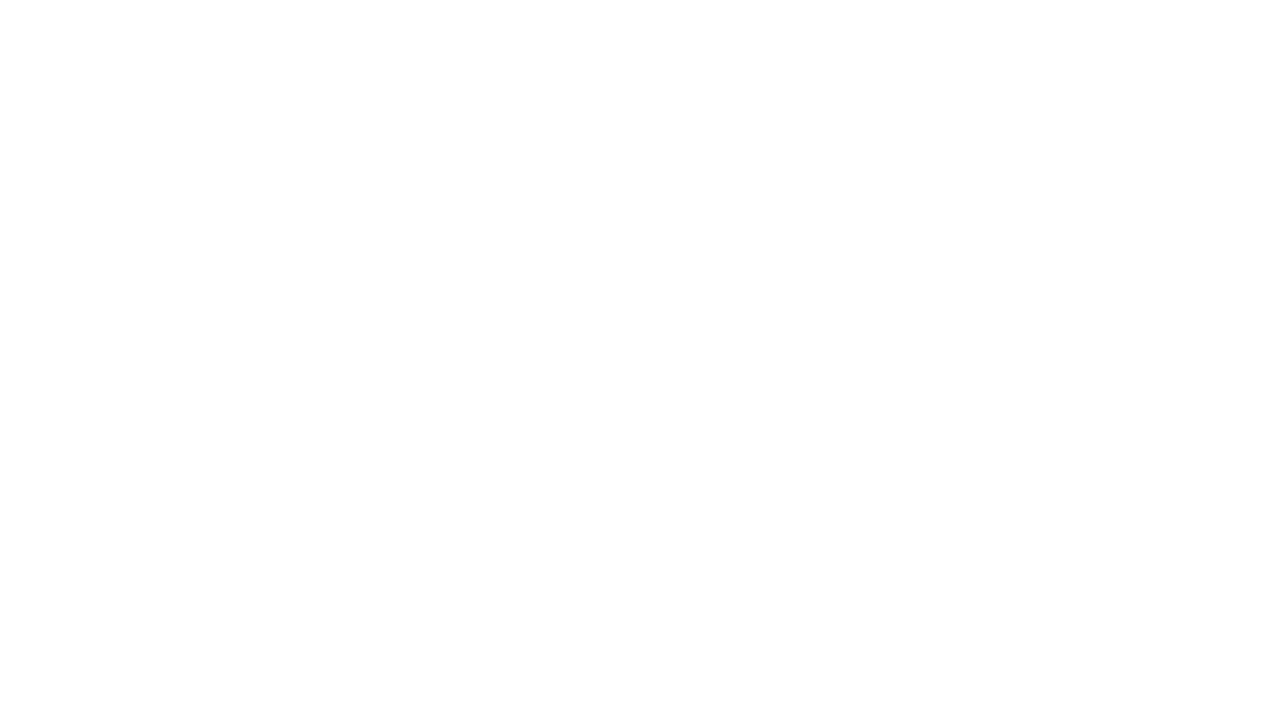
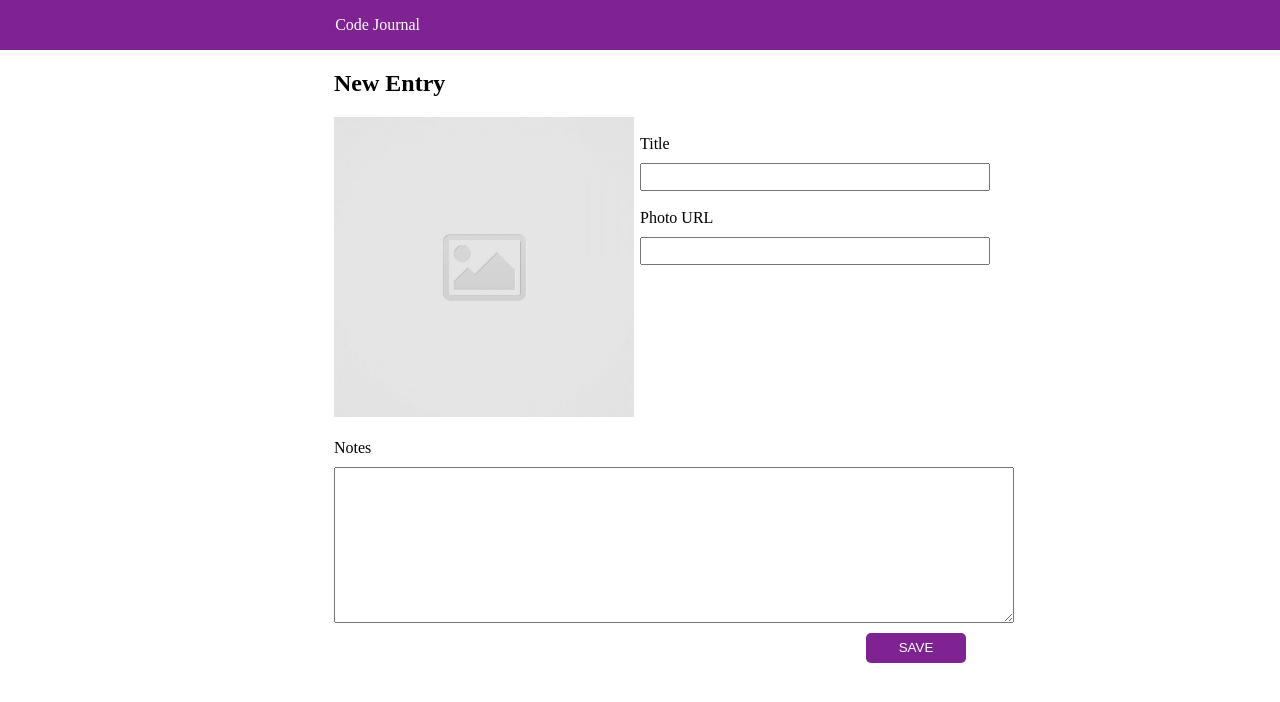
Before and after one commit to saraysc/code-journal, a website: page index.html in a window 1280 px wide. Drawn offline with Linux system fonts and the light colour scheme.

Commit message:
Completed user-can-create-an-entry.

```diff
--- a/css/styles.css
+++ b/css/styles.css
@@ -0,0 +1,98 @@
+.container {
+  max-width: 800px;
+  margin: auto;
+}
+
+.row {
+  display: flex;
+}
+
+.first-line {
+  width: 100%;
+  background-color: #802392;
+  color: white;
+  display: flex;
+}
+
+.head {
+  flex-basis: 50%;
+}
+
+.header-font {
+  font-size: 16px;
+  text-align: right;
+  margin-right: 220px;
+}
+
+.col-2 {
+  flex-basis: 50%;
+}
+
+.col-2-second {
+  display: flex;
+  flex-direction: column;
+}
+
+.col-2 img {
+  width: 300px;
+  margin-left: 70px;
+}
+
+form h2 {
+  margin-left: 70px;
+}
+
+input {
+  width: 350px;
+  height: 28px;
+}
+
+label {
+  margin-bottom: 10px;
+  margin-top: 18px;
+}
+
+.col-1 {
+  flex-direction: column;
+  margin-left: 70px;
+}
+
+textarea {
+  width: 680px;
+}
+
+button {
+  background-color: #802392;
+  color: white;
+  width: 100px;
+  height: 30px;
+  margin: 10px;
+  border-radius: 5px;
+  border: #802392;
+  align-self: flex-end;
+  margin-right: 50px;
+}
+
+@media only screen and (max-width: 800px) {
+  form {
+    width: 25%;
+  }
+
+  textarea {
+    width: 300px;
+  }
+
+  .col-2-second {
+    margin-left: 70px;
+  }
+
+  input {
+    width: 300px;
+  }
+
+  .header-font {
+    display: flex;
+    margin-left: 94px;
+    width: 90px;
+  }
+}
--- a/index.html
+++ b/index.html
@@ -16,9 +16,32 @@
   <link rel="stylesheet" href="css/styles.css">
 </head>
 <body>
-  <header>
+  <header class="first-line">
+    <div class="head"><p class="header-font">Code Journal</p></div>
+
   </header>
-  <main>
+  <main class="container">
+    <div data-view="entry-form">
+      <form>
+        <h2>New Entry</h2>
+        <div class="row">
+          <div class="col-2"><img class="first-image" src="images/placeholder-image-square.jpg"></div>
+          <div class="col-2 col-2-second">
+            <label for="title">Title</label>
+            <input required name="name" type="text" id="title">
+            <label for="photo">Photo URL</label>
+            <input required class="photoUrl" name="picture" type="text" id="photo">
+          </div>
+        </div> <!--row div-->
+        <div class="row col-1">
+          <label for="notes">Notes</label>
+          <textarea required rows="10" name="notes" id="notes"></textarea>
+
+          <button>SAVE</button>
+        </div>
+
+      </form>
+    </div> <!--entry form div-->
   </main>
   <script src="js/data.js"></script>
   <script src="js/main.js"></script>
--- a/js/data.js
+++ b/js/data.js
@@ -6,3 +6,12 @@ var data = {
   editing: null,
   nextEntryId: 1
 };
+
+var previousDataJSON = localStorage.getItem('data-local-storage');
+if (previousDataJSON !== null) {
+  data = JSON.parse(previousDataJSON);
+}
+window.addEventListener('beforeunload', event => {
+  var dataJSON = JSON.stringify(data);
+  localStorage.setItem('data-local-storage', dataJSON);
+});
--- a/js/main.js
+++ b/js/main.js
@@ -0,0 +1,28 @@
+// global data
+var $photo = document.querySelector('.photoUrl');
+var $first = document.querySelector('.first-image');
+
+$photo.addEventListener('input', preview);
+
+function preview(event) {
+  $first.setAttribute('src', $photo.value);
+}
+
+var $submit = document.querySelector('form');
+var $name = document.getElementById('title');
+var $link = document.getElementById('photo');
+var $text = document.getElementById('notes');
+
+$submit.addEventListener('submit', event => {
+  event.preventDefault();
+  var obj = {
+    title: $name.value,
+    photo: $link.value,
+    text: $text.value,
+    entryId: data.nextEntryId
+  };
+  data.nextEntryId += 1;
+  data.entries.unshift(obj);
+  $first.setAttribute('src', 'images/placeholder-image-square.jpg');
+  $submit.reset();
+});
```
